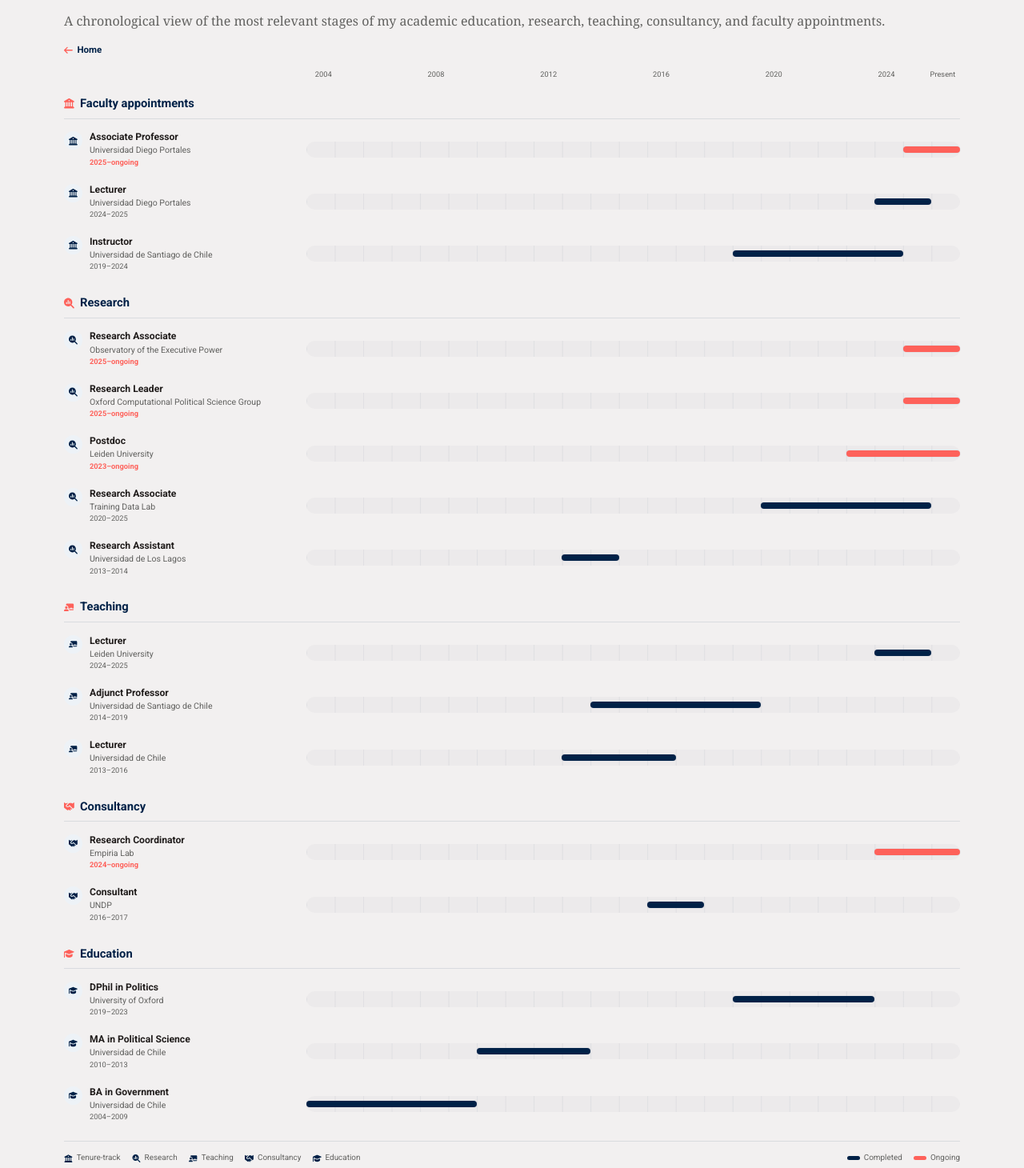
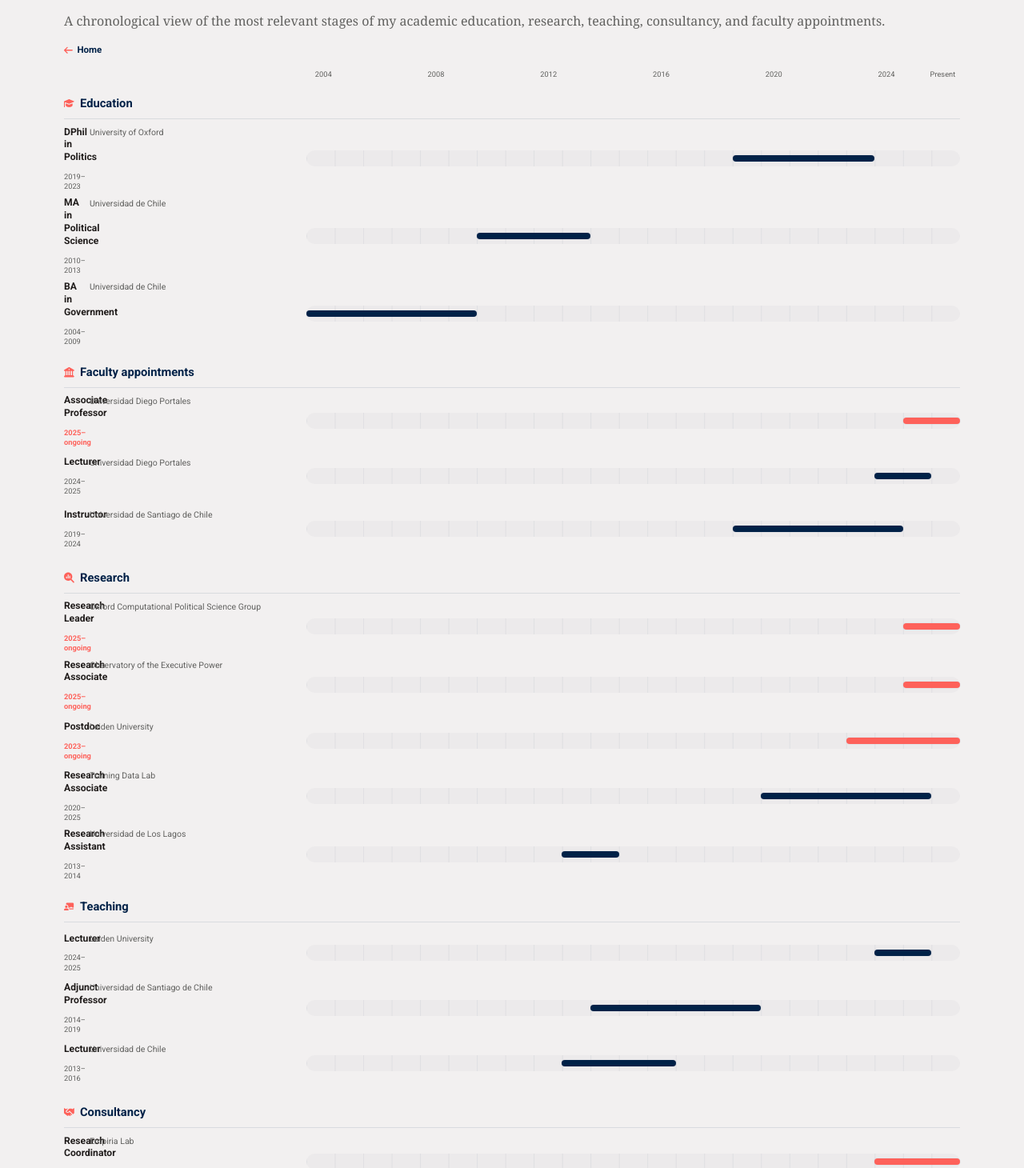
Before and after one commit to bgonzalezbustamante/academic-website, a Next.js app: page /trajectory in a window 1280 px wide. Shown: the part 229-1689 px from the top of the page at 80% size. Built offline with nearby package versions, Linux system fonts and the light colour scheme; no server answers; some icons are missing.

Commit message:
Refine academic trajectory grouping

```diff
--- a/components/academic-trajectory.tsx
+++ b/components/academic-trajectory.tsx
@@ -18,40 +18,34 @@ import {
 type Group = {
   category: TrajectoryCategory
   title: string
-  legend: string
   icon: IconDefinition
 }
 
 const GROUPS: Group[] = [
   {
+    category: 'education',
+    title: 'Education',
+    icon: faGraduationCap,
+  },
+  {
     category: 'faculty',
     title: 'Faculty appointments',
-    legend: 'Tenure-track',
     icon: faBuildingColumns,
   },
   {
     category: 'research',
     title: 'Research',
-    legend: 'Research',
     icon: faMagnifyingGlassChart,
   },
   {
     category: 'teaching',
     title: 'Teaching',
-    legend: 'Teaching',
     icon: faChalkboardUser,
   },
   {
     category: 'consultancy',
     title: 'Consultancy',
-    legend: 'Consultancy',
     icon: faHandshake,
-  },
-  {
-    category: 'education',
-    title: 'Education',
-    legend: 'Education',
-    icon: faGraduationCap,
   },
 ]
 
@@ -115,13 +109,33 @@ export default function AcademicTrajectory() {
         {GROUPS.map((group) => {
           const items = trajectoryItems
             .filter((item) => item.category === group.category)
-            .sort(
-              (a, b) =>
-                b.startYear - a.startYear ||
-                (b.endYear ?? currentYear) -
-                  (a.endYear ?? currentYear) ||
+            .sort((a, b) => {
+              const startComparison =
+                b.startYear - a.startYear
+
+              if (startComparison !== 0) {
+                return startComparison
+              }
+
+              const endComparison =
+                a.endYear === b.endYear
+                  ? 0
+                  : a.endYear === null
+                    ? -1
+                    : b.endYear === null
+                      ? 1
+                      : b.endYear - a.endYear
+
+              if (endComparison !== 0) {
+                return endComparison
+              }
+
+              return (
+                (a.order ?? Number.MAX_SAFE_INTEGER) -
+                  (b.order ?? Number.MAX_SAFE_INTEGER) ||
                 a.role.localeCompare(b.role)
-            )
+              )
+            })
 
           return (
             <section
@@ -171,17 +185,9 @@ export default function AcademicTrajectory() {
                           .filter(Boolean)
                           .join(' ')}
                       >
-                        <span className="trajectory-role-icon">
-                          <FontAwesomeIcon
-                            icon={group.icon}
-                            aria-hidden="true"
-                          />
-                        </span>
-                        <div>
-                          <h3>{item.role}</h3>
-                          <p>{item.institution}</p>
-                          <small>{periodLabel(item)}</small>
-                        </div>
+                        <h3>{item.role}</h3>
+                        <p>{item.institution}</p>
+                        <small>{periodLabel(item)}</small>
                       </div>
 
                       <div
@@ -215,19 +221,8 @@ export default function AcademicTrajectory() {
 
       <div
         className="trajectory-legend"
-        aria-label="Academic trajectory legend"
+        aria-label="Academic trajectory status legend"
       >
-        <div className="trajectory-legend-types">
-          {GROUPS.map((group) => (
-            <span key={group.category}>
-              <FontAwesomeIcon
-                icon={group.icon}
-                aria-hidden="true"
-              />
-              {group.legend}
-            </span>
-          ))}
-        </div>
         <div className="trajectory-legend-status">
           <span>
             <i className="trajectory-status-swatch" />
```
